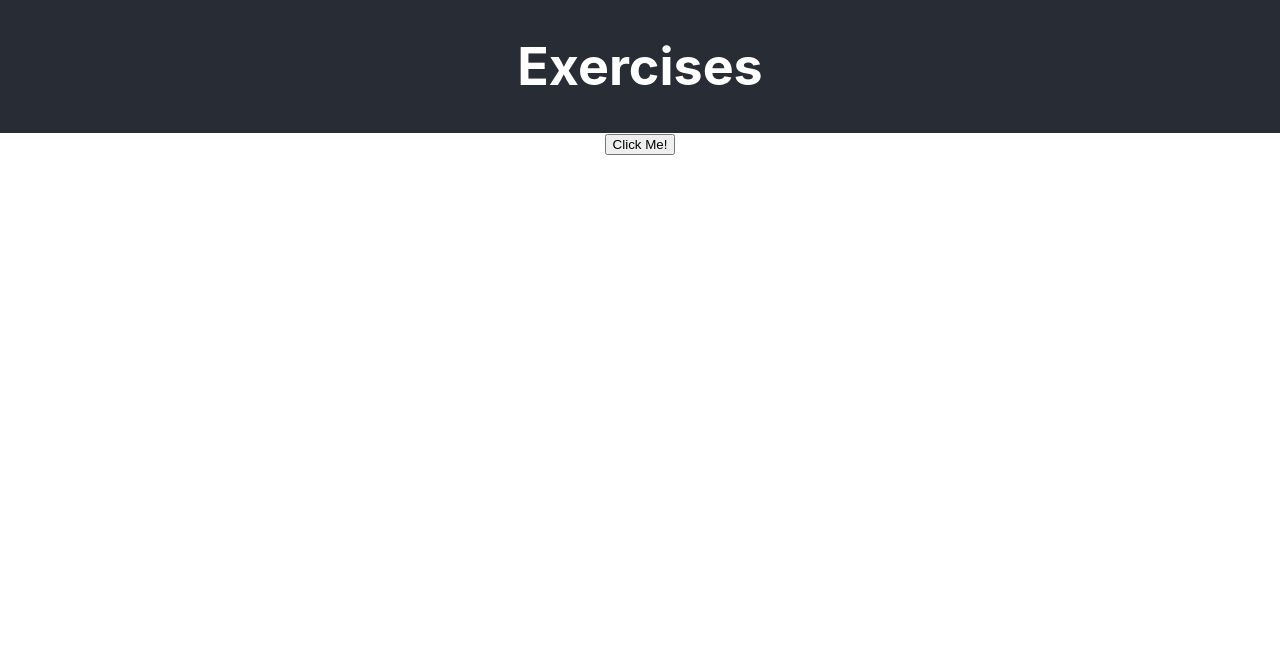
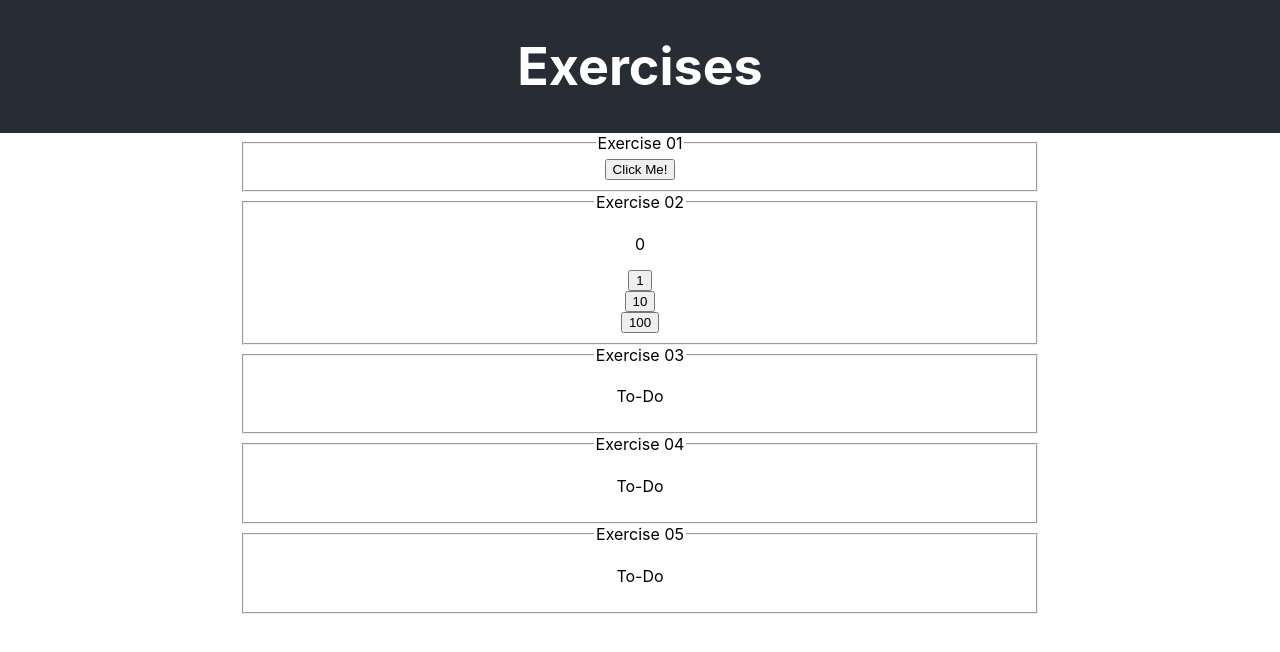
Before and after one commit to JamesonG-UAlberta/UAlberta-WCBWebDev_EXSM3939_Demo, a React (Create React App) app in the folder react-app/: page / in a window 1280 px wide. Shown: the top 652 px of the page. Built offline with nearby package versions, Linux system fonts and the light colour scheme.

Commit message:
Exercise 02;

```diff
--- /dev/null
+++ b/react-app/src/AddingMachine.js
@@ -0,0 +1,38 @@
+import React, { Component } from 'react';
+
+class AddingMachine extends Component {
+    constructor(props) {
+        super(props);
+
+        // State reflects any variables that have a meaningful impact on what gets rendered.
+        this.state = {
+            total: 0
+        };
+
+        // Any time a method is going to be associated with an event (onClick, onChange, etc), you need to bind it in the constructor:
+        this.handleAddition = this.handleAddition.bind(this);
+    }
+
+    handleAddition(event) {
+        // Any time we modify a state property and we need to reference the current state, it needs to be passed into the state as a property.
+        // This prevents us from accidentally setting it multiple times, because what gets passed in is fixed for the duration of the method.
+        this.setState((oldState) => {
+            return {
+                total: oldState.total + Number(event.target.innerText)
+            };
+        });
+    }
+
+    render() {
+        return (
+            <div className='flex'>
+                <p>{this.state.total}</p>
+                <button onClick={this.handleAddition}>1</button>
+                <button onClick={this.handleAddition}>10</button>
+                <button onClick={this.handleAddition}>100</button>
+            </div>
+        );
+    }
+}
+
+export default AddingMachine;
--- a/react-app/src/App.css
+++ b/react-app/src/App.css
@@ -42,3 +42,14 @@ button.changed {
   background-color: black;
   color: white;
 }
+
+fieldset {
+  margin: 0 auto;
+   width: 60%;
+}
+.flex {
+  display: flex;
+  justify-content: space-between;
+  align-items: center;
+  flex-direction: column;
+}
--- a/react-app/src/App.js
+++ b/react-app/src/App.js
@@ -1,6 +1,7 @@
 import logo from './logo.svg';
 import './App.css';
 import InvertingButton from './InvertingButton';
+import AddingMachine from './AddingMachine';
 
 function App() {
   return (
@@ -8,7 +9,26 @@ function App() {
       <header className="App-header">
         <h1>Exercises</h1>
       </header>
-      <InvertingButton />
+      <fieldset>
+        <legend>Exercise 01</legend>
+        <InvertingButton />
+      </fieldset>
+      <fieldset>
+        <legend>Exercise 02</legend>
+        <AddingMachine />
+      </fieldset>
+      <fieldset>
+        <legend>Exercise 03</legend>
+        <p>To-Do</p>
+      </fieldset>
+      <fieldset>
+        <legend>Exercise 04</legend>
+        <p>To-Do</p>
+      </fieldset>
+      <fieldset>
+        <legend>Exercise 05</legend>
+        <p>To-Do</p>
+      </fieldset>
     </div>
   );
 }
```
